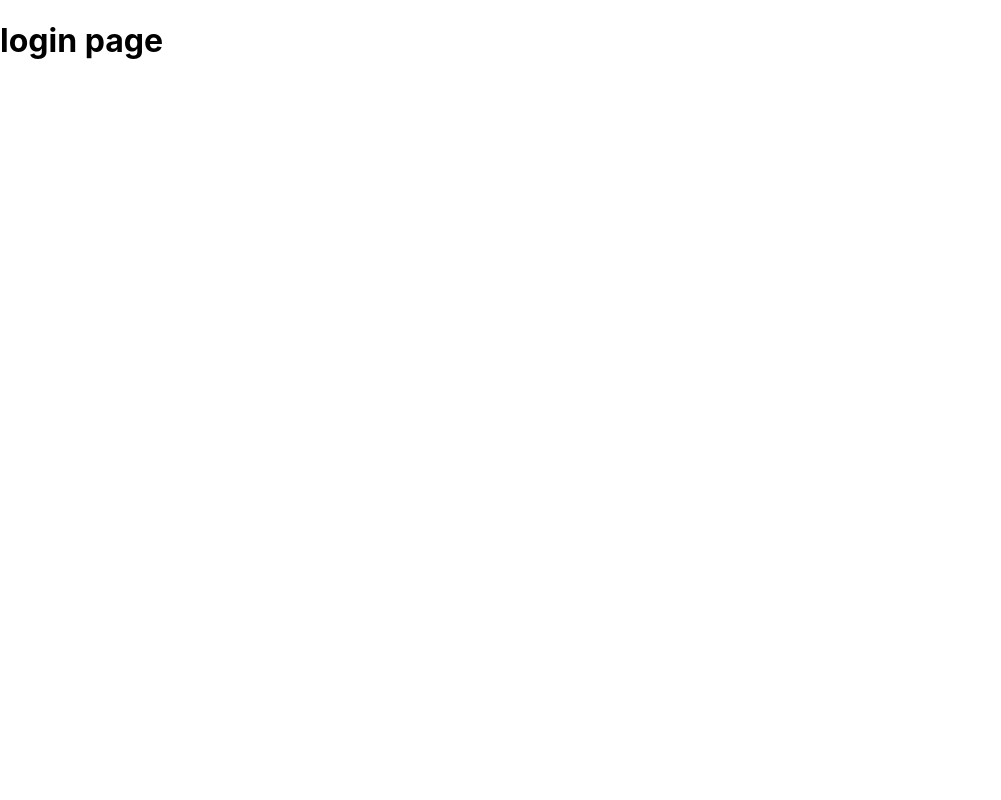
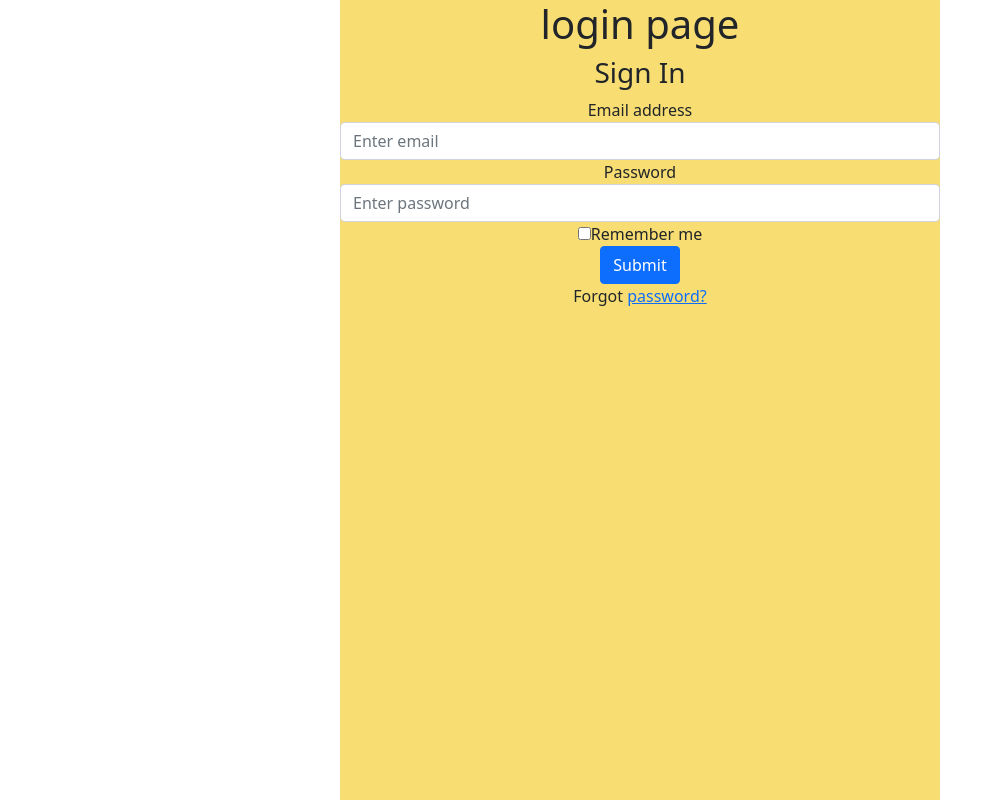
Before and after one commit to Flowthread/SameWay, a Next.js app: page /login in a window 1280 px wide. Shown: the whole page, without its empty margins (0-1001 px from the left). Built offline with nearby package versions, Linux system fonts and the light colour scheme.

Commit message:
Set up the app skeleton with layout, landing, and login pages

```diff
--- a/package.json
+++ b/package.json
@@ -9,8 +9,11 @@
     "lint": "next lint"
   },
   "dependencies": {
+    "@react-navigation/bottom-tabs": "^6.2.0",
+    "bootstrap": "^5.1.3",
     "next": "12.1.0",
     "react": "17.0.2",
+    "react-bootstrap": "^2.1.2",
     "react-dom": "17.0.2"
   },
   "devDependencies": {
--- a/pages/_app.tsx
+++ b/pages/_app.tsx
@@ -1,8 +1,32 @@
-import '../styles/globals.css'
-import type { AppProps } from 'next/app'
+import '../styles/globals.css';
+import type { AppProps } from 'next/app';
+import Head from "next/head";
+import '../node_modules/bootstrap/dist/css/bootstrap.min.css'
+import React from "react";
+// const style ={
+//
+// } as React.CSSProperties;
+//
 
 function MyApp({ Component, pageProps }: AppProps) {
-  return <Component {...pageProps} />
+  return (<>
+
+    <Head>
+      <title>Create Next App</title>
+      <meta name="description" content="Generated by create next app" />
+      <link rel="icon" href="/favicon.ico" />
+    </Head>
+  <body
+      className="main"
+      // style={style}
+  >
+
+  <Component {...pageProps} />
+  </body>
+
+
+
+    </>)
 }
 
 export default MyApp
--- a/pages/login.tsx
+++ b/pages/login.tsx
@@ -1,5 +1,32 @@
 import React from "react"
+import {Col, FloatingLabel, Row, Form} from "react-bootstrap";
 const Login = ()=>{
-    return (<h1>login page</h1>);
+    return (<div>
+        <h1>login page</h1>
+        <Col>
+            <Form>
+                <h3>Sign In</h3>
+                <div className="form-group">
+                    <label>Email address</label>
+                    <input type="email" className="form-control" placeholder="Enter email" />
+                </div>
+                <div className="form-group">
+                    <label>Password</label>
+                    <input type="password" className="form-control" placeholder="Enter password" />
+                </div>
+                <div className="form-group">
+                    <div className="custom-control custom-checkbox">
+                        <input type="checkbox" className="custom-control-input" id="customCheck1" />
+                        <label className="custom-control-label" htmlFor="customCheck1">Remember me</label>
+                    </div>
+                </div>
+                <button type="submit" className="btn btn-primary btn-block">Submit</button>
+                <p className="forgot-password text-right">
+                    Forgot <a href="#">password?</a>
+                </p>
+            </Form>
+
+        </Col>
+    </div>);
 }
 export default Login;
--- a/styles/globals.css
+++ b/styles/globals.css
@@ -4,6 +4,17 @@ body {
   margin: 0;
   font-family: -apple-system, BlinkMacSystemFont, Segoe UI, Roboto, Oxygen,
     Ubuntu, Cantarell, Fira Sans, Droid Sans, Helvetica Neue, sans-serif;
+}
+
+.main {
+  text-align :center;
+  margin-left: auto;
+  margin-right: auto;
+  background-color: #F7DD72;
+  height: 100vh;
+  width: 100%;
+  max-width: 600px;
+  overflow: hidden;
 }
 
 a {
```
Also changed, not shown: pages/index.tsx (+25 -56 lines), components/TabBar.jsx (added), 1 other file (tests, documents, lock files or other folders).
